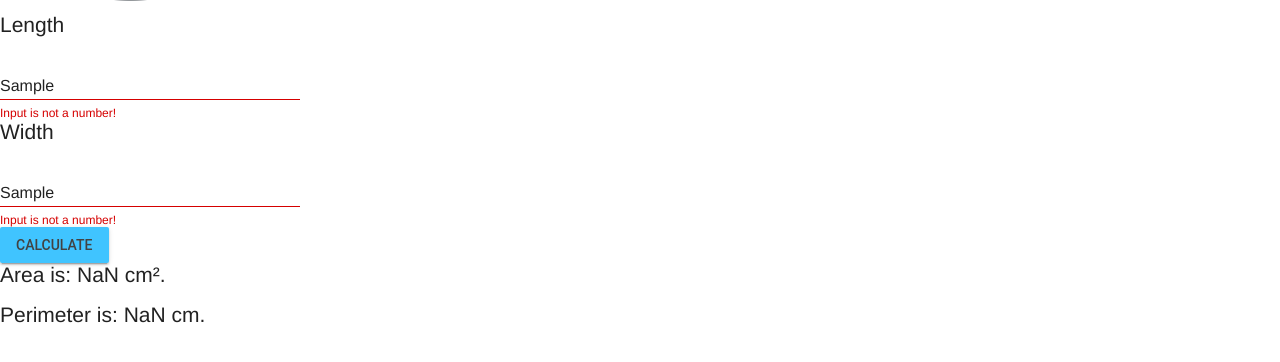
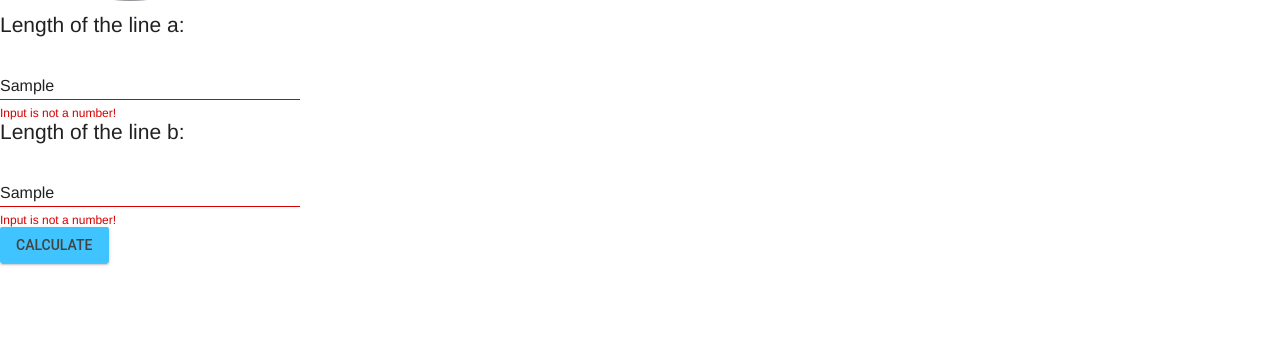
Before and after one commit to Evgeny-Vovk/ICS2O-Assignment2-HTML, a plain HTML site: page index.html in a window 1280 px wide. Both pictures are taken after typing "Sample", "Sample" into the empty fields and a click on the button "CALCULATE". Shown: the part 226-588 px from the top of the page. Drawn offline with nearby package versions, Linux system fonts and the light colour scheme.

Commit message:
almost end

```diff
--- a/index.html
+++ b/index.html
@@ -13,7 +13,7 @@
     <link rel="stylesheet" href="https://fonts.googleapis.com/icon?family=Material+Icons"/>
     <link rel="stylesheet" href="https://code.getmdl.io/1.3.0/material.purple-light_blue.min.css"/>
     <link rel="stylesheet" href="./css/style.css"/>
-    <title>Unit2-04 website.</title>
+    <title>Assignment#2 website.</title>
   </head>
   <body>
     <script defer src="https://code.getmdl.io/1.3.0/material.min.js"></script>
@@ -36,21 +36,21 @@
             </th>
           </tr>
         </table>
-        <!-- Simple Textfield -->
+        <!-- Numberic Textfield -->
         <form action="#">
-          <p>Length</p>
+          <p>Length of the line a: </p>
           <div class="mdl-textfield mdl-js-textfield">
-            <input class="mdl-textfield__input" type="text" pattern="-?[0-9]*(\.[0-9]+)?" id="length-of-rectangle"/>
+            <input class="mdl-textfield__input" type="text" pattern="-?[0-9]*(\.[0-9]+)?" id="length-a"/>
             <label class="mdl-textfield__label" for="length-of-rectangle">length ...</label>
             <span class="mdl-textfield__error">Input is not a number!</span>
           </div>
         </form>
         <!-- Numeric Textfield -->
         <form action="#">
-          <p>Width</p>
+          <p>Length of the line b:</p>
           <div class="mdl-textfield mdl-js-textfield">
-            <input class="mdl-textfield__input" type="text" pattern="-?[0-9]*(\.[0-9]+)?" id="width-of-rectangle"/>
-            <label class="mdl-textfield__label">width ...</label>
+            <input class="mdl-textfield__input" type="text" pattern="-?[0-9]*(\.[0-9]+)?" id="length-b"/>
+            <label class="mdl-textfield__label">length ...</label>
             <span class="mdl-textfield__error">Input is not a number!</span>
           </div>
         </form>
@@ -61,7 +61,6 @@
         </br>
         <div id="answers">
           <div id="area"></div>
-          <div id="perimeter"></div>
         </div>
       </main>
     </div>
--- a/js/script.js
+++ b/js/script.js
@@ -8,14 +8,12 @@
  */
 function calculate () {
   // input
-  const length = parseInt(document.getElementById('length-of-rectangle').value)
-  const width = parseInt(document.getElementById('width-of-rectangle').value)
+  const lengthA = parseInt(document.getElementById('length-a').value)
+  const lengthB = parseInt(document.getElementById('length-b').value)
 
   // process
-  const area = length * width
-  const perimeter = 2 * (length + width)
+  const area = lengthA * lengthB * math.PI
 
   // output
   document.getElementById('area').innerHTML = '<p>Area is: ' + area + ' cm².</p>'
-  document.getElementById('perimeter').innerHTML = '<p>Perimeter is: ' + perimeter + ' cm.</p>'
 }
```
